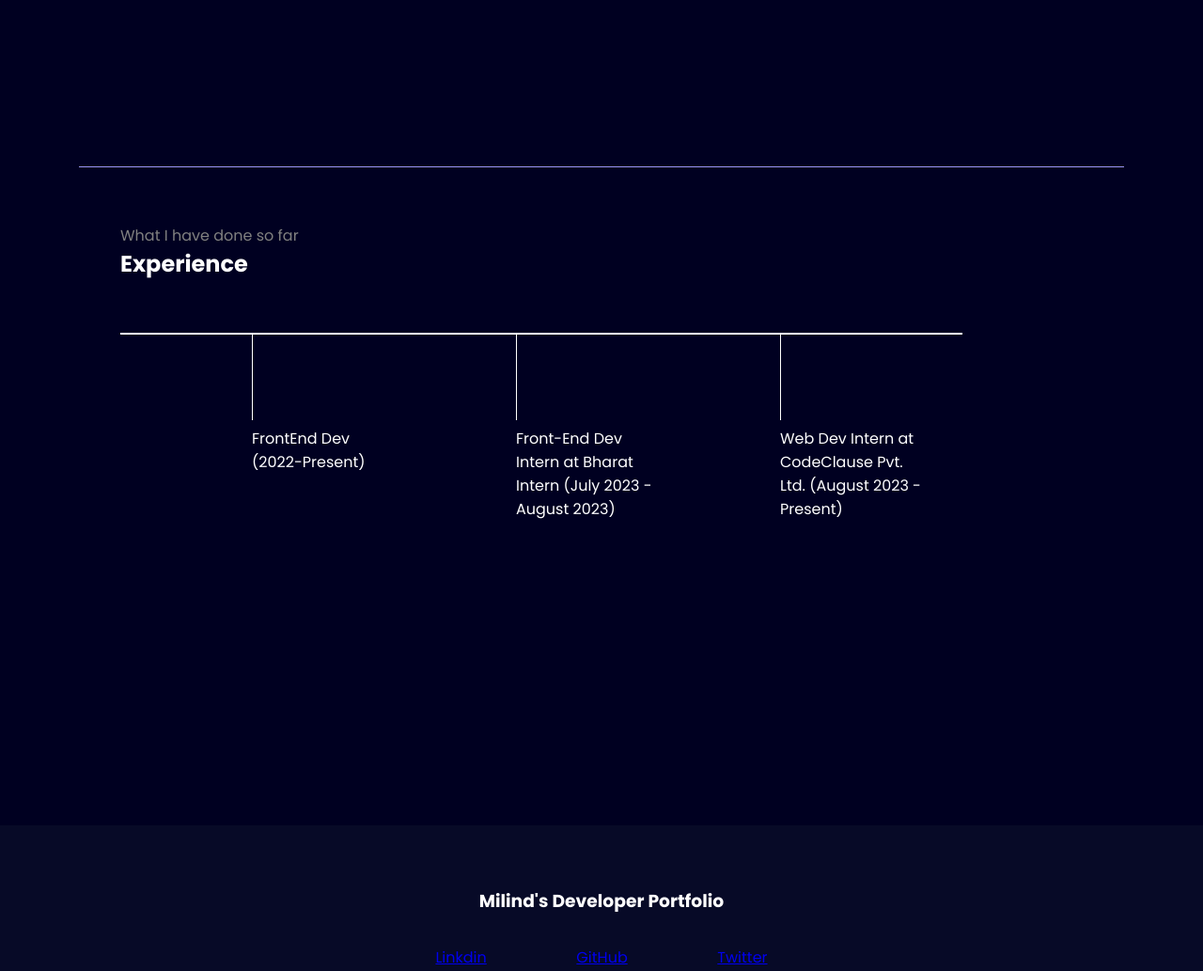
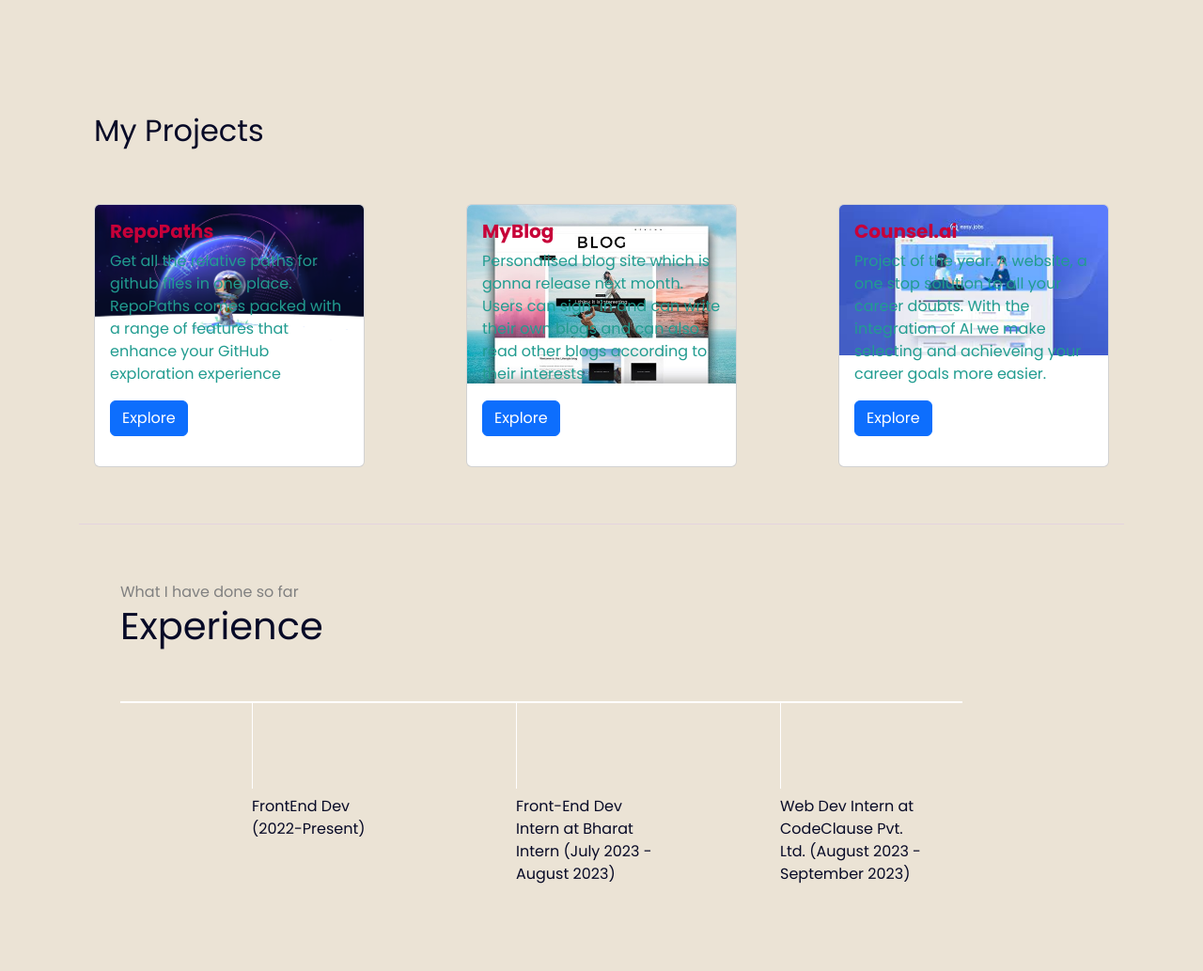
Before and after one commit to imilindmishra/Portfolio-Website.github.io, a plain HTML site: page index.html in a window 1280 px wide. Shown: the part 559-1592 px from the top of the page at 94% size. Drawn offline with nearby package versions, Linux system fonts and the light colour scheme.

Commit message:
Added Projects section

```diff
--- a/index.html
+++ b/index.html
@@ -6,7 +6,9 @@
     <title>Portfolio Website</title>
     <link rel="preconnect" href="https://fonts.googleapis.com">
 <link rel="preconnect" href="https://fonts.gstatic.com" crossorigin>
+<link href="https://cdn.jsdelivr.net/npm/bootstrap@5.3.2/dist/css/bootstrap.min.css" rel="stylesheet" integrity="sha384-T3c6CoIi6uLrA9TneNEoa7RxnatzjcDSCmG1MXxSR1GAsXEV/Dwwykc2MPK8M2HN" crossorigin="anonymous">
 <link href="https://fonts.googleapis.com/css2?family=Poppins:wght@400;700&display=swap" rel="stylesheet">
+
     <style>
         * {
             margin: 0;
@@ -14,8 +16,8 @@
         }
 
         body{
-            background-color: rgb(0,0,33);
-            color: #fff;
+            background-color: #EBE3D5;
+            color: #070a27;
             font-family: 'Poppins' , sans-serif;
         }
         nav{
@@ -23,7 +25,7 @@
             justify-content:space-around;
             align-items: center;
             height: 80px;
-            background-color: rgb(6, 6, 40);
+            background-color: #EADBC8;
         }
         nav ul{
             display: flex;
@@ -35,7 +37,7 @@
         }
         nav ul li a{
             text-decoration: none;
-            color: #fff;
+            color: #070a27;
         }
         nav ul li a:hover {
             color: rgb(153,153,226);
@@ -81,7 +83,8 @@
         }
         .line{
             border: 0;
-            background: #9c97f1;
+            background: #D0A2F7;
+            color: #D0A2F7;
             height: 1px;
             margin: 60px 84px;
         }
@@ -116,7 +119,7 @@
             width: 150px;
         }
         footer{
-            background-color: #070a27;
+            background-color: #EADBC8;
             height: 233px;
         }
 
@@ -152,6 +155,38 @@
             font-size: 1.04rem;
 
         }
+        .work {
+            display: flex;
+            justify-content: space-between;
+            margin-left: 100px;
+            margin-right: 100px;
+            height: 280px;
+
+        }
+
+        .card {
+            width: 18rem;
+            /* Add additional styling for your cards */
+
+            height: 280px;
+        }
+
+        /* To remove the margin from the last card and prevent it from creating extra space */
+        .card:last-child {
+            margin-right: 0;
+        }
+
+        .work_heading {
+            margin-left: 100px;
+            margin-right: 90px;
+            margin-top: -100px;
+            padding-bottom: 50px;
+            padding-top: 50px;
+
+        }
+
+
+
 
 
 
@@ -186,7 +221,46 @@
                 <img src="PngItem_1127587 (1).png" alt="dev png">
             </div>
         </section>
+        <h2 class="work_heading">My Projects</h2>
+        <section class = "work">
+
+            <div class="card" style="width: 18rem;">
+                <img src="Github-Theme.png" class="card-img-top" alt="...">
+                <div class="card-body position-absolute top-0 start-0">
+                    <h5 class="card-title" style="font-weight: bold; color: #C70039">RepoPaths</h5>
+                    <p class="card-text" style="color: #219C90;">Get all the relative paths for github files in one place. RepoPaths comes packed with a range of features that enhance your GitHub exploration experience</p>
+                    <a href="https://github.com/imilindmishra/RepoPaths" class="btn btn-primary">Explore</a>
+                </div>
+            </div>
+            <div class="card" style="width: 18rem;">
+                <img src="website-blog.jpg" class="card-img-top" alt="...">
+                <div class="card-body position-absolute top-0 start-0">
+                    <h5 class="card-title" style="font-weight: bold;color: #C70039">MyBlog</h5>
+                    <p class="card-text" style="color: #219C90;">Personalised blog site which is gonna release next month. Users can sign-in and can write their own blogs and can also read other blogs according to their interests.</p>
+                    <a href="https://github.com/imilindmishra/MyBlog" class="btn btn-primary">Explore</a>
+                </div>
+            </div>
+            <div class="card" style="width: 18rem;">
+                <img src="images.jpeg" class="card-img-top" alt="...">
+                <div class="card-body position-absolute top-0 start-0">
+                    <h5 class="card-title" style="font-weight: bold;color: #C70039">Counsel.ai</h5>
+                    <p class="card-text" style="color: #219C90;">Project of the year. A website, a one stop solution to all your career doubts. With the integration of AI we make selecting and achieveing your career goals more easier.</p>
+                    <a href="https://github.com/imilindmishra/SIH2023-SW1434" class="btn btn-primary">Explore</a>
+                </div>
+            </div>
+        </section>
+
+
+
+
+
+
+
+
         <hr class="line">
+
+
+
         <section class="secondSection">
             <span class = "text-gray">What I have done so far</span>
             <h1>Experience</h1>
@@ -204,7 +278,7 @@
                 </div>
                 <div class="vertical">
                     <div class="vertical-title">
-                        Web Dev Intern at CodeClause Pvt. Ltd. (August 2023 - Present)
+                        Web Dev Intern at CodeClause Pvt. Ltd. (August 2023 - September 2023)
                     </div>
                 </div>
 
@@ -216,6 +290,7 @@
 
         </section>
 
+
     </main>
 
     <footer>
@@ -225,7 +300,7 @@
                 <div class ="first-footer"> <h3>Milind's Developer Portfolio</h3></div>
                 <div class="footer-container">
                     <!-- <div class="footer-item"><a href = "">Resume(under work)</a></div> -->
-                    <div class="footer-item"><a href="https://www.linkedin.com/in/milind-mishra-2a3b23257/">Linkdin</a></div>
+                    <div class="footer-item"><a href="https://www.linkedin.com/in/milind-mishra-2a3b23257/">Linkedin</a></div>
                     <div class="footer-item"><a href="https://github.com/imilindmishra">GitHub</a></div>
                     <div class="footer-item"><a href="https://twitter.com/i_milindmishra">Twitter</a></div>
                 </div>
```
Also changed, not shown: Github-Theme.png (added), images.jpeg (added), website-blog.jpg (added).
